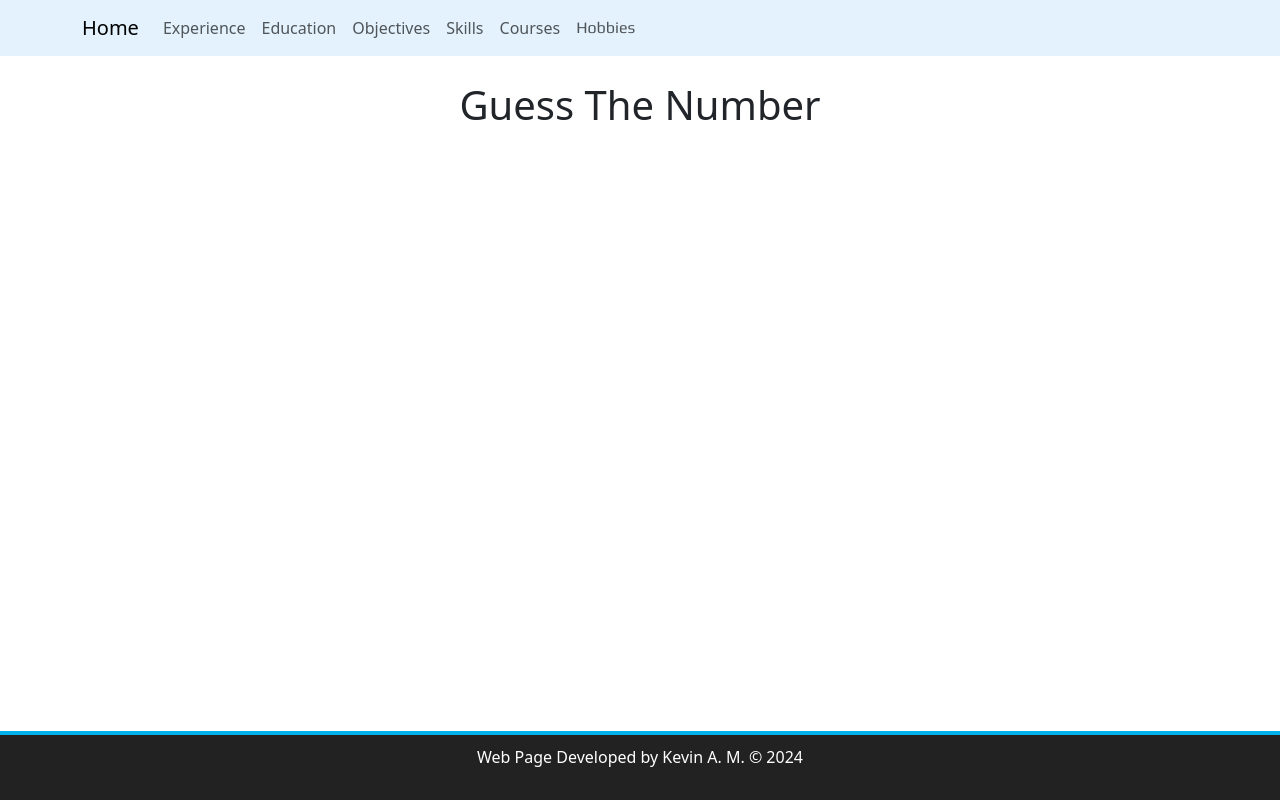
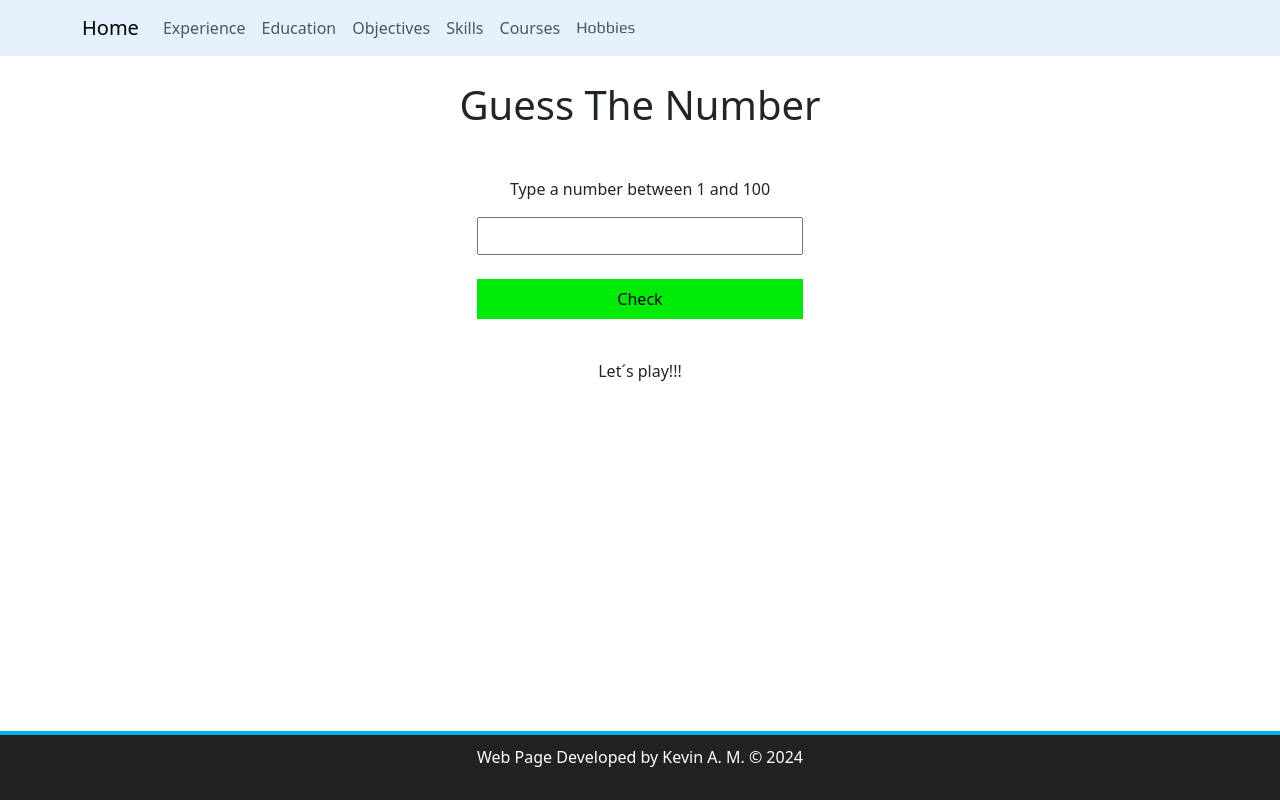
Before and after one commit to Kenjivlar/pageCVAngular, an Angular app: page /guess-game in a window 1280 px wide. Built offline with nearby package versions, Linux system fonts and the light colour scheme.

Commit message:
Update GuessNumberGame

```diff
--- a/src/app/pages/guess-number/guess-number.component.css
+++ b/src/app/pages/guess-number/guess-number.component.css
@@ -2,3 +2,33 @@ h1{
     text-align: center;
     padding-top: 25px;
 }
+
+.container{
+    display: flex;
+    justify-content: center;
+    align-items: center;
+
+}
+
+.row{
+    display: block;
+    padding: 40px;
+}
+
+input {
+    padding: 5px;
+    font-size: 16px;
+  }
+
+  button {
+    padding: 8px 12px;
+    background-color: #00eb08;
+    color: black;
+    border: none;
+    font-size: 16px;
+    cursor: pointer;
+  }
+
+p {
+    text-align: center;
+}
--- a/src/app/pages/guess-number/guess-number.component.html
+++ b/src/app/pages/guess-number/guess-number.component.html
@@ -1 +1,15 @@
 <h1>Guess The Number</h1>
+
+<div class="container">
+    <div class="row">
+        <p>Type a number between 1 and 100</p>
+        <input type="number" id="typedNumber">
+        &nbsp;
+        <button id="but" (click)="checkResult()">Check</button>
+
+    </div>
+</div>
+
+<p id="message">{{mResult}}</p>
+
+<p>{{fCount}}</p>
--- a/src/app/pages/guess-number/guess-number.component.ts
+++ b/src/app/pages/guess-number/guess-number.component.ts
@@ -8,5 +8,36 @@ import { Component } from '@angular/core';
   styleUrl: './guess-number.component.css'
 })
 export class GuessNumberComponent {
+  numberRandom = Math.floor(Math.random() * 100) + 1;
+  typedN: Number;
+  mResult: string;
+  countt: Number;
+  fCount?: string;
+
+  constructor() {
+    this.typedN = 0;
+    this.mResult = 'Let´s play!!!';
+    this.countt = 0;
+  }
+  checkResult(){
+    this.typedN = Number((<HTMLInputElement>document.getElementById("typedNumber")).value);
+    this.countt = Number(this.countt) + 1;
+    this.fCount = 'Attempts: ' + String(this.countt);
+    if(Number.isNaN(this.typedN) || Number(this.typedN) < 1 || Number(this.typedN) > 100){
+      this.mResult = 'Please type a valid number between 1 and 100';
+      (<HTMLInputElement>document.getElementById("message")).style.color = 'red';
+    }else if(this.typedN == this.numberRandom){
+      this.mResult = 'Congratulations! You have guessed the Number!';
+      (<HTMLInputElement>document.getElementById("typedNumber")).disabled = true;
+      (<HTMLInputElement>document.getElementById("but")).disabled = true;
+      (<HTMLInputElement>document.getElementById("message")).style.color = 'green';
+    }else if(Number(this.typedN) < this.numberRandom){
+      this.mResult = 'The number it is bigger, try again';
+      (<HTMLInputElement>document.getElementById("message")).style.color = 'red';
+    }else{
+      this.mResult = 'The number is less, try again';
+      (<HTMLInputElement>document.getElementById("message")).style.color = 'red';
+    }
+  }
 
 }
```
